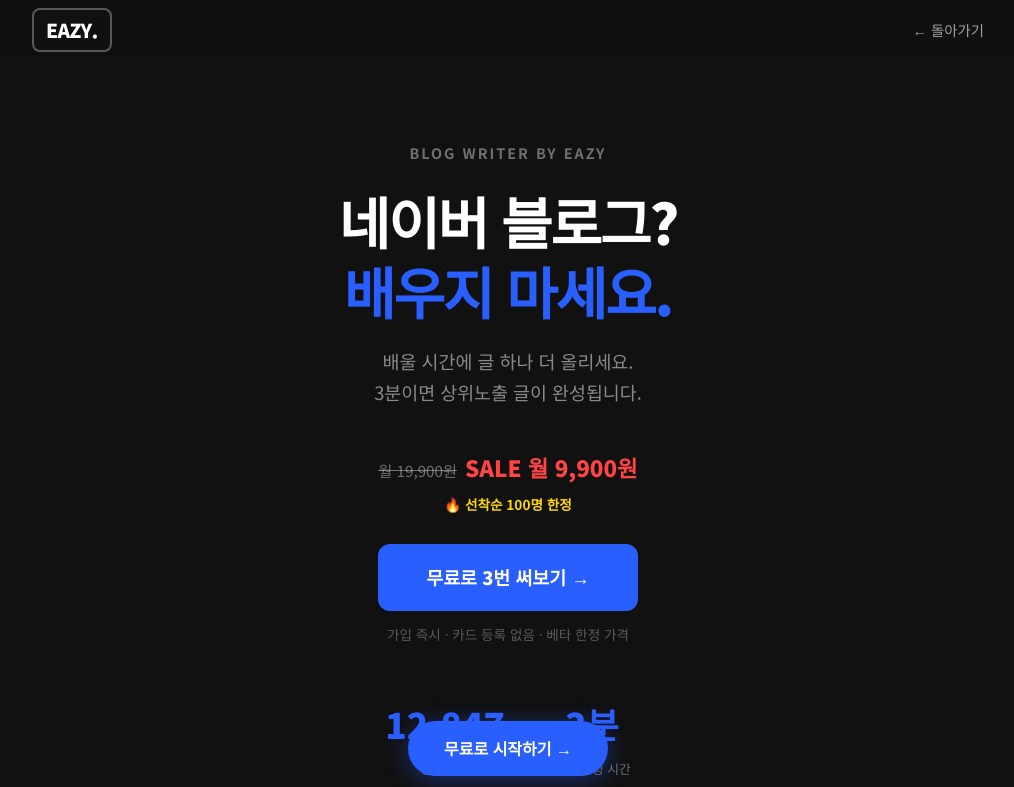
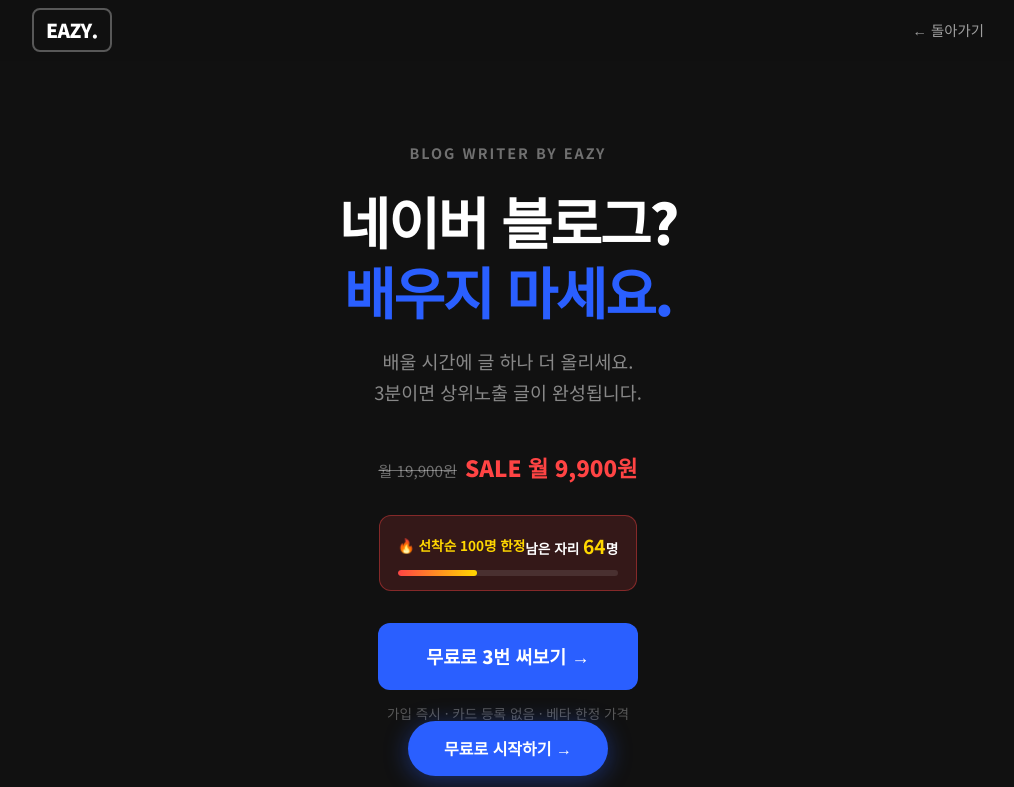
Before and after one commit to wldms706/eazy-homepage, a Next.js app: page /blogwriter in a window 1280 px wide. Shown: the top 787 px of the page, without its empty margins (132-1146 px from the left). Built offline with nearby package versions, Linux system fonts and the light colour scheme.

Commit message:
Feature: 블로그라이터 - 남은 자리 64명 진행바 표시

```diff
--- a/src/app/blogwriter/page.tsx
+++ b/src/app/blogwriter/page.tsx
@@ -267,7 +267,17 @@
               <div style={{ marginBottom: '16px' }}>
                 <span style={{ fontSize: '0.95rem', color: 'rgba(255,255,255,0.4)', textDecoration: 'line-through' }}>월 19,900원</span>
                 <span style={{ fontSize: '1.4rem', fontWeight: 900, color: '#FF4444', marginLeft: '8px' }}>SALE 월 9,900원</span>
-                <p style={{ fontSize: '0.85rem', fontWeight: 700, color: '#FFD700', marginTop: '6px' }}>🔥 선착순 100명 한정</p>
+              </div>
+              <div style={{ background: 'rgba(255, 68, 68, 0.15)', border: '1px solid rgba(255, 68, 68, 0.4)', borderRadius: '12px', padding: '14px 18px', marginBottom: '20px' }}>
+                <div style={{ display: 'flex', justifyContent: 'space-between', alignItems: 'center', marginBottom: '8px' }}>
+                  <span style={{ fontSize: '0.85rem', fontWeight: 700, color: '#FFD700' }}>🔥 선착순 100명 한정</span>
+                  <span style={{ fontSize: '0.85rem', fontWeight: 700, color: '#fff' }}>
+                    남은 자리 <span style={{ fontSize: '1.2rem', color: '#FFD700' }}>64</span>명
+                  </span>
+                </div>
+                <div style={{ width: '100%', height: '6px', background: 'rgba(255,255,255,0.1)', borderRadius: '999px', overflow: 'hidden' }}>
+                  <div style={{ width: '36%', height: '100%', background: 'linear-gradient(90deg, #FF4444 0%, #FFD700 100%)', borderRadius: '999px' }}></div>
+                </div>
               </div>
               <a href="https://www.blogwriter.co.kr" target="_blank" rel="noopener noreferrer" className="btn-main">무료로 3번 써보기 &rarr;</a>
               <span className="hero-note">가입 즉시 &middot; 카드 등록 없음 &middot; 베타 한정 가격</span>
@@ -511,8 +521,18 @@
             <div style={{ margin: '32px 0' }}>
               <span style={{ fontSize: '1.1rem', color: 'rgba(255,255,255,0.4)', textDecoration: 'line-through' }}>월 19,900원</span>
               <span style={{ display: 'block', fontSize: '2.2rem', fontWeight: 900, color: '#FF4444', marginTop: '4px' }}>SALE 월 9,900원</span>
-              <span style={{ display: 'block', fontSize: '1rem', fontWeight: 700, color: '#FFD700', marginTop: '8px' }}>🔥 선착순 100명 한정</span>
               <span style={{ fontSize: '0.85rem', color: 'rgba(255,255,255,0.4)' }}>베타 기간 한정 가격</span>
+              <div style={{ background: 'rgba(255, 68, 68, 0.15)', border: '1px solid rgba(255, 68, 68, 0.4)', borderRadius: '12px', padding: '14px 18px', marginTop: '16px', maxWidth: '360px', marginLeft: 'auto', marginRight: 'auto' }}>
+                <div style={{ display: 'flex', justifyContent: 'space-between', alignItems: 'center', marginBottom: '8px' }}>
+                  <span style={{ fontSize: '0.85rem', fontWeight: 700, color: '#FFD700' }}>🔥 선착순 100명 한정</span>
+                  <span style={{ fontSize: '0.85rem', fontWeight: 700, color: '#fff' }}>
+                    남은 자리 <span style={{ fontSize: '1.2rem', color: '#FFD700' }}>64</span>명
+                  </span>
+                </div>
+                <div style={{ width: '100%', height: '6px', background: 'rgba(255,255,255,0.1)', borderRadius: '999px', overflow: 'hidden' }}>
+                  <div style={{ width: '36%', height: '100%', background: 'linear-gradient(90deg, #FF4444 0%, #FFD700 100%)', borderRadius: '999px' }}></div>
+                </div>
+              </div>
             </div>
             <a href="https://www.blogwriter.co.kr" target="_blank" rel="noopener noreferrer" className="btn-main">무료로 3번 써보기 &rarr;</a>
             <p className="cta-note">가입 즉시 하루 3회 무료 생성 &middot; 카드 등록 없음</p>
```
